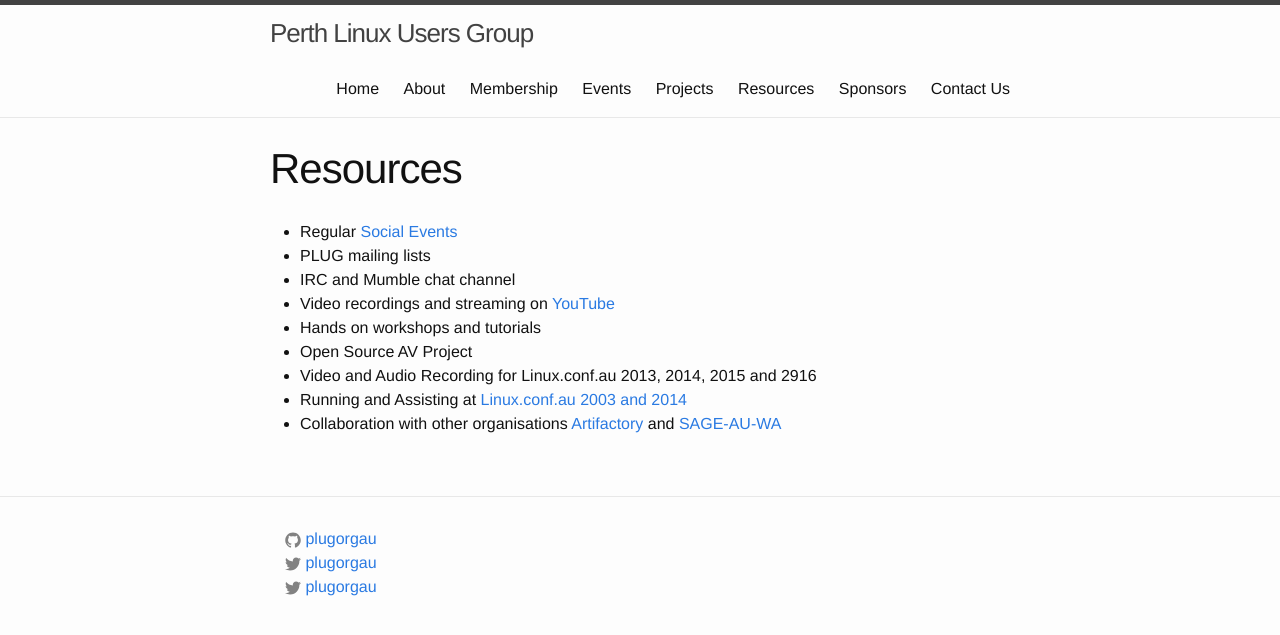
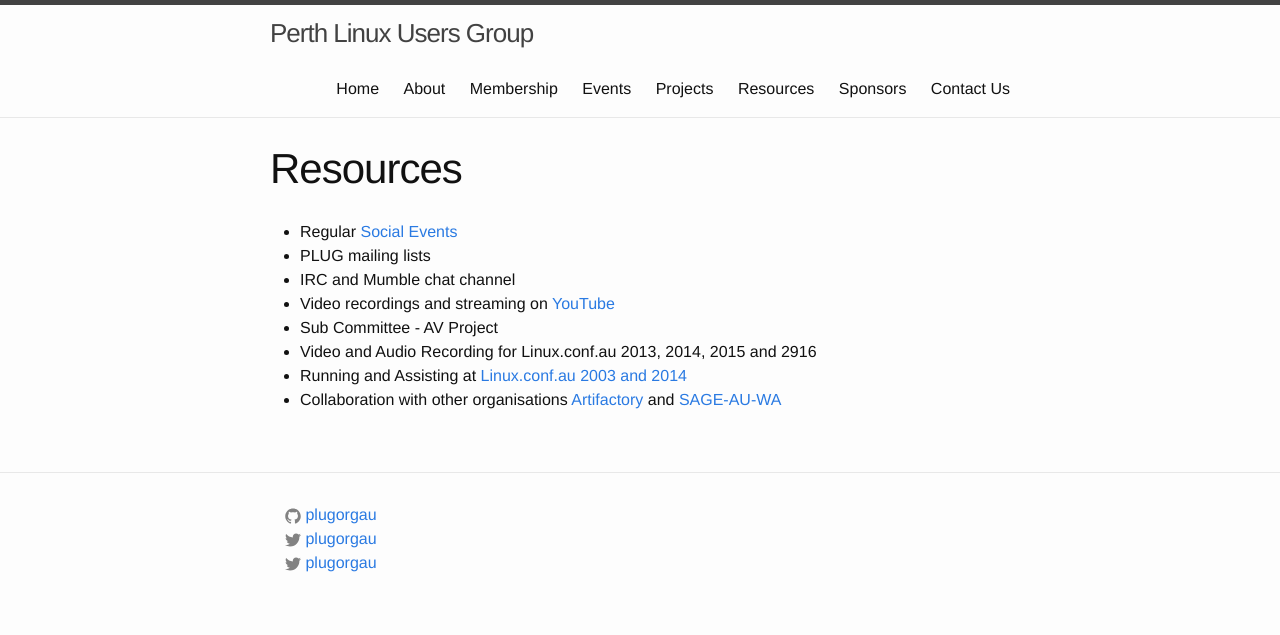
Before and after one commit to plugorgau/plugorgau.github.io, a Jekyll site: the page built from pages/resources/resources.md, in a window 1280 px wide. Shown: the top 635 px of the page. Built offline with Jekyll 4.4.1, drawn with Linux system fonts in a browser that asks for light colours.

Commit message:
Update resources.md

```diff
--- a/pages/resources/resources.md
+++ b/pages/resources/resources.md
@@ -8,8 +8,7 @@ permalink: /resources/
 * PLUG mailing lists
 * IRC and Mumble chat channel
 * Video recordings and streaming on [YouTube](https://www.youtube.com/user/PerthLinuxUsersGroup)
-* Hands on workshops and tutorials
-* Open Source AV Project
+* Sub Committee - AV Project
 * Video and Audio Recording for Linux.conf.au 2013, 2014, 2015 and 2916
-* Running and Assisting at [Linux.conf.au  2003 and 2014](http://linux.org.au)
+* Running and Assisting at [Linux.conf.au 2003 and 2014](http://linux.org.au)
 * Collaboration with other organisations [Artifactory](http://artifactory.org.au/) and [SAGE-AU-WA](https://www.meetup.com/SAGE-AU-WA/)
```
